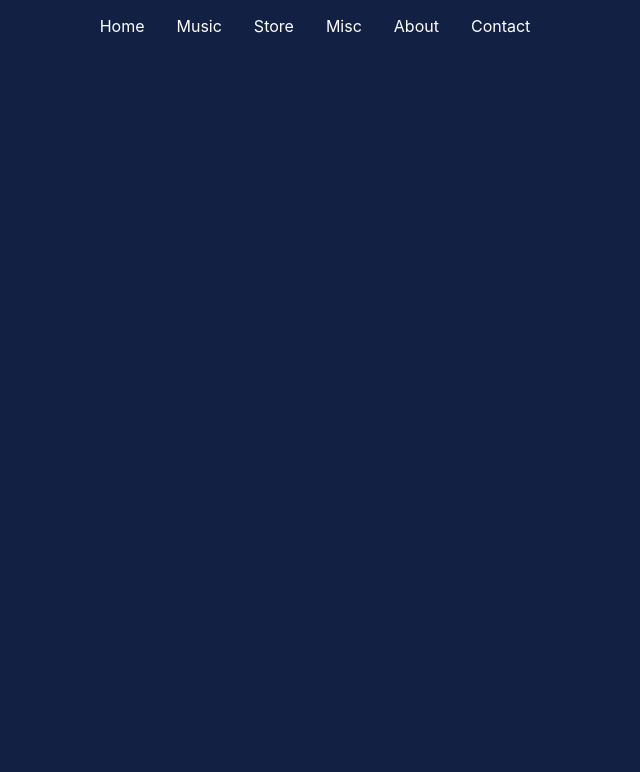
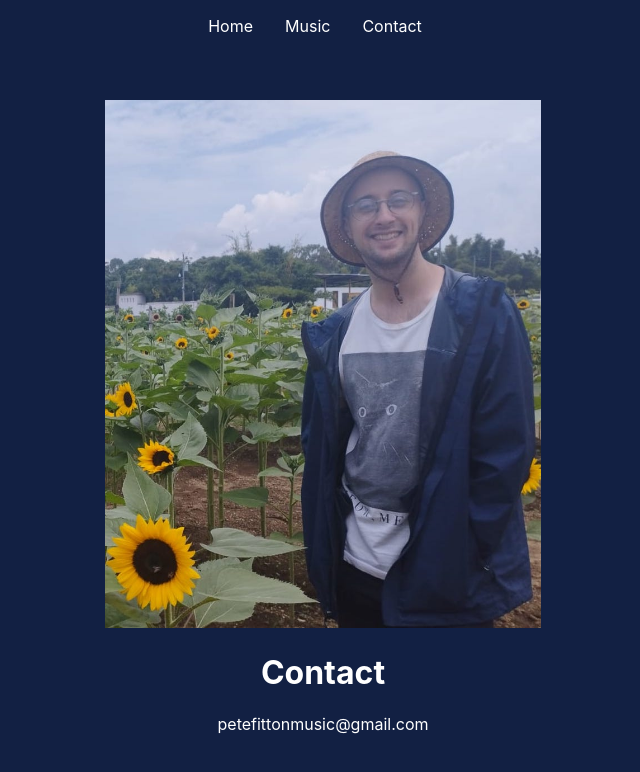
Before and after one commit to petefitton/petefitton-production, a React (Create React App) app: page /contact in a window 1280 px wide. Shown: the top 772 px of the page, without its empty margins (317-957 px from the left). Built offline with nearby package versions, Linux system fonts and the light colour scheme.

Commit message:
Create Website MVP for Production with custom hook and tidied up styling with new assets

```diff
--- a/src/App.css
+++ b/src/App.css
@@ -81,3 +81,11 @@ body {
 .pt-100 {
   padding-top: 100px;
 }
+
+.position-relative {
+  position: relative;
+}
+
+.black-background {
+  background-color: #000000;
+}
--- a/src/App.js
+++ b/src/App.js
@@ -18,9 +18,9 @@ function App() {
           <Route path="/" element={<HomePage />} />
           <Route index element={<HomePage />} />
           <Route path="music" element={<MusicPage />} />
-          <Route path="store" element={<StorePage />} />
-          <Route path="misc" element={<MiscPage />} />
-          <Route path="about" element={<AboutPage />} />
+          {/* <Route path="store" element={<StorePage />} /> */}
+          {/* <Route path="misc" element={<MiscPage />} /> */}
+          {/* <Route path="about" element={<AboutPage />} /> */}
           <Route path="contact" element={<ContactPage />} />
           <Route path="*" element={<NoPage />} />
         </Routes>
--- /dev/null
+++ b/src/Hooks/useWaitForAssets.js
@@ -0,0 +1,39 @@
+import { useEffect, useState } from 'react';
+
+function useWaitForAssets(propAssetUrls) {
+  const [assetsLoaded, setAssetsLoaded] = useState(false);
+  const [assetUrls] = useState(propAssetUrls);
+
+  useEffect(() => {
+    // console.log(assetUrls);
+    if (assetUrls != null) {
+        let loadedCount = 0;
+
+        function increaseCount() {
+        loadedCount++;
+        if (loadedCount === assetUrls.length) {
+            setAssetsLoaded(true);
+        }
+        }
+
+        assetUrls.forEach(url => {
+        const asset = new Image();
+        asset.src = url;
+        asset.onload = () => {
+            increaseCount();
+        };
+        asset.onerror = () => {
+            // console.error(`Failed to load asset at ${url}`);
+            increaseCount();
+        };
+        });
+    }
+    else {
+        // console.log("undefined asset urls")
+    }
+  }, [assetUrls]);
+
+  return assetsLoaded;
+}
+
+export default useWaitForAssets;
--- /dev/null
+++ b/src/Pages/ContactPage.css
@@ -0,0 +1,4 @@
+.contact-page-photo {
+    max-width: 100%;
+    max-height: 66vh;
+}
--- a/src/Pages/ContactPage.js
+++ b/src/Pages/ContactPage.js
@@ -1,12 +1,25 @@
-import React from 'react';
-// import './ContactPage.css';
+import React, { useState } from 'react';
+import './ContactPage.css';
+import useWaitForAssets from '../Hooks/useWaitForAssets';
 
 function ContactPage() {
+  const [PUBLIC_URL] = useState(process.env.PUBLIC_URL);
+  const [imageUrls] = useState([`${PUBLIC_URL}/img/contact-page-photo.jpg`]);
+  const imagesLoaded = useWaitForAssets(imageUrls);
+
   return (
-    <div className="contactpage-container pt-100">
-      <div className="content-container">
-      </div>
-    </div>
+    <>
+      {imagesLoaded ?
+        <div className="contactpage-container pt-100">
+          <div className="content-container">
+            <img src={imageUrls[0]} alt="Pete Fitton" className="contact-page-photo" />
+            <h1>Contact</h1>
+            <p>petefittonmusic@gmail.com</p>
+          </div>
+        </div>
+      :
+      <></>}
+    </>
   );
 }
 
--- a/src/Pages/HomePage.css
+++ b/src/Pages/HomePage.css
@@ -3,7 +3,7 @@
   max-width: 100vw;
 }
 
-.instrument-illustration {
+/* .instrument-illustration {
   position: relative;
   width: 20%;
   height: auto;
@@ -29,4 +29,4 @@
 .instrument-popup.visible {
   opacity: 1;
   visibility: visible;
-}
+} */
--- a/src/Pages/HomePage.js
+++ b/src/Pages/HomePage.js
@@ -1,8 +1,10 @@
 import React, { useState, useEffect } from 'react';
+import { Link } from 'react-router-dom';
 import './HomePage.css';
+import useWaitForAssets from '../Hooks/useWaitForAssets';
 
 function HomePage() {
-  const PUBLIC_URL = process.env.PUBLIC_URL;
+  const [PUBLIC_URL] = useState(process.env.PUBLIC_URL);
   const [isMobile, setIsMobile] = useState(null);
   const handleResize = () => {
     setIsMobile(window.matchMedia("(min-width: 768px)").matches);
@@ -18,12 +20,21 @@ function HomePage() {
 
   let videoSrc = isMobile ? `${PUBLIC_URL}/videos/TSOSN-mobile.mp4` : `${PUBLIC_URL}/videos/TSOSN-desktop.mp4`;
 
+  const [videoUrls] = useState([videoSrc]);
+  const videosLoaded = useWaitForAssets(videoUrls);
+
   return (
-    <div className="homepage-container">
-      <div className="background-animation">
-        <video src={videoSrc} alt="Latest Album Cover" className="hero-image" type="video/mp4" autoPlay muted loop />
-      </div>
-    </div>
+    <>
+      {videosLoaded ?
+        <div className="homepage-container">
+          <div className="background-animation">
+              <Link to="/music">
+                <video src={videoUrls[0]} alt="Latest Album Cover" className="hero-image" type="video/mp4" autoPlay muted loop />
+              </Link>
+          </div>
+        </div>
+      : <></>}
+    </>
   );
 }
 
--- a/src/Pages/MusicPage.css
+++ b/src/Pages/MusicPage.css
@@ -4,12 +4,34 @@
     width: 300px;
     height: 300px;
     border: 2px solid white;
+    transition: transform 0.5s;
+}
+.album-cover-container:hover {
+    transform: scale(1.1);
+}
+
+
+.album-cover-no-title-container {
+    position: fixed;
+    opacity: 0.7;
 }
 
 .album-cover-image {
     width: 100%;
-    height: 100%;
-    object-fit: cover;
+    /* height: 100%; */
+    /* object-fit: cover; */
+    z-index: 1;
+    position: relative;
+    transition: opacity 0.3s;
+}
+.album-cover-container:hover .album-cover-image {
+    opacity: 0;
+}
+
+.album-cover-image-no-title {
+    width: 100%;
+    /* height: 100%; */
+    /* object-fit: cover; */
 }
 
 .album-cover-info {
@@ -17,43 +39,25 @@
     top: 50%;
     left: 50%;
     transform: translate(-50%, -50%);
-    opacity: 0;
-    transition: opacity 0.3s ease-in-out;
     text-shadow: 2px 2px black, -2px -2px black, 2px -2px black, -2px 2px black, 0px 2px black, 0px -2px black, 2px 0px black, -2px 0px black;
+    width: 100%;
+    height: 100%;
 }
 
-.album-cover-container:hover .album-cover-image {
-    opacity: 0.5;
-}
-.album-cover-container:hover {
-    transform: scale(1.1);
-}
-
-.album-cover-container:hover .album-cover-info {
-    opacity: 1;
-}
-
-.album-cover-container .album-cover-image {
-    transition: opacity 0.2s;
-}
-.album-cover-container {
-    transition: transform 0.3s;
-}
-
-.album-cover-container-dark-blue {
-    background-color: #122043;
-}
-
-.album-cover-info button {
+/* .album-cover-info button {
     background-color: white;
     border: 2px solid black;
     border-radius: 5px;
+} */
+
+.release-text {
+    margin: 0;
 }
 
-.release-text-upper {
+.album-title {
+    margin-top: 175px;
     margin-bottom: 0px;
 }
-
-.release-text-lower {
+.album-title-two {
     margin-top: 0px;
 }
--- a/src/Pages/MusicPage.js
+++ b/src/Pages/MusicPage.js
@@ -1,28 +1,47 @@
-import React from 'react';
+import React, { useState } from 'react';
 import './MusicPage.css';
+import useWaitForAssets from '../Hooks/useWaitForAssets';
 
 function MusicPage() {
-  let releases = [{title: "The Starting of Something New", albumCoverImg: "/img/The_Starting_of_Something_New.jpg", releaseDate: "February 5, 2025"}];
-  let PUBLIC_URL = process.env.PUBLIC_URL;
+  const [PUBLIC_URL] = useState(process.env.PUBLIC_URL);
+  let releases = [
+    {
+      title: "The Starting of",
+      title2: "Something New",
+      albumCoverImg: "/img/The_Starting_of_Something_New.jpg",
+      albumCoverImgNoTitle: "/img/The_Starting_of_Something_New_No_Title.jpg",
+      releaseDate: "February 5, 2025"
+    },
+  ];
+  const [imageUrls] = useState([
+    `${PUBLIC_URL}${releases[0].albumCoverImg}`,
+    `${PUBLIC_URL}${releases[0].albumCoverImgNoTitle}`,
+  ]);
+  const imagesLoaded = useWaitForAssets(imageUrls);
 
   return (
-    <div className="musicpage-container pt-100">
-      {/* <div className="content-container"> */}
-        {/* <h1 className="band-name">Pete Fitton</h1> */}
-        {/* <p className="band-description">A playful and enigmatic indie band.</p> */}
-      {/* </div> */}
-      {releases.map(release => (
-        <div className="album-cover-container album-cover-container-dark-blue">
-          <img src={`${PUBLIC_URL}${release.albumCoverImg}`} alt="Latest Album Cover" className="album-cover-image" />
-          <div className="album-cover-info">
-            <h2>{release.title}</h2>
-            <p className="release-text-upper">Released on</p>
-            <p className="release-text-lower">{release.releaseDate}</p>
-            <button>Listen Now</button>
+    <>
+      {imagesLoaded ?
+      <div className="musicpage-container pt-100">
+        {releases.map((release, index) => (
+          <div className="album-cover-container black-background" key={index}>
+            <img src={imageUrls[0]} alt="Latest Album Cover" className="album-cover-image" />
+            <div className="album-cover-info">
+              <div className="album-cover-no-title-container">
+                <img src={imageUrls[1]} alt="Latest Album Cover Without Title" className="album-cover-image-no-title" />
+              </div>
+              <h2 className="album-title position-relative">{release.title}</h2>
+              <h2 className="album-title-two position-relative">{release.title2}</h2>
+              <p className="release-text position-relative">To be released on</p>
+              <p className="release-text position-relative">{release.releaseDate}</p>
+              {/* <button>Listen Now</button> */}
+            </div>
           </div>
-        </div>
-      ))}
-    </div>
+        ))}
+      </div>
+      :
+      <></>}
+    </>
   );
 }
 
--- a/src/Pages/Navbar.js
+++ b/src/Pages/Navbar.js
@@ -16,21 +16,21 @@ function Navbar() {
             Music
           </Link>
         </li>
-        <li className="nav-item">
+        {/* <li className="nav-item">
           <Link to="/store" className="nav-link">
             Store
           </Link>
-        </li>
-        <li className="nav-item">
+        </li> */}
+        {/* <li className="nav-item">
           <Link to="/misc" className="nav-link">
             Misc
           </Link>
-        </li>
-        <li className="nav-item">
+        </li> */}
+        {/* <li className="nav-item">
           <Link to="/about" className="nav-link">
             About
           </Link>
-        </li>
+        </li> */}
         <li className="nav-item">
           <Link to="/contact" className="nav-link">
             Contact
--- a/src/Pages/NoPage.js
+++ b/src/Pages/NoPage.js
@@ -5,6 +5,7 @@ function NoPage() {
   return (
     <div className="nopage-container pt-100">
       <div className="content-container">
+        This is not a valid page
       </div>
     </div>
   );
```
Also changed, not shown: public/img/The_Starting_of_Something_New_No_Title.jpg (added), public/img/contact-page-photo.JPG (added).
